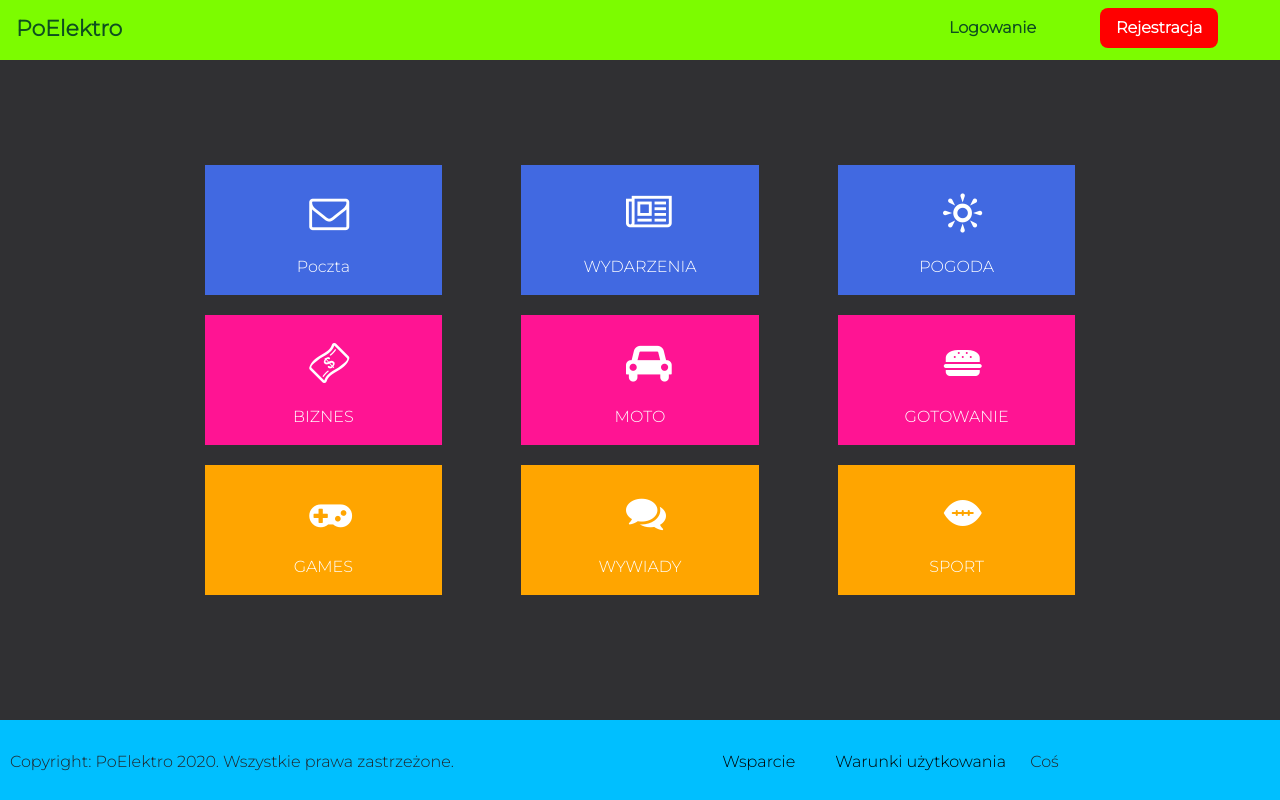
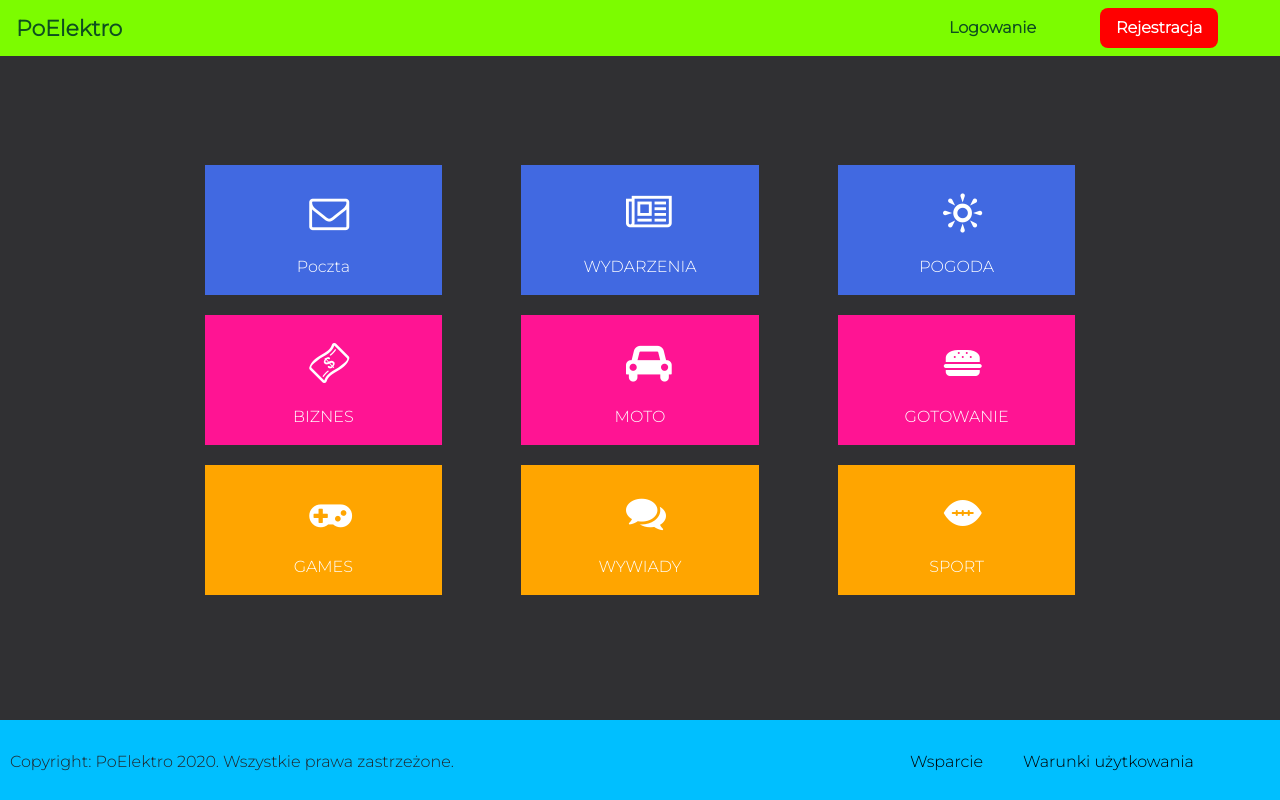
Before and after one commit to Hubertius/6-listopada, an Angular app: page /post in a window 1280 px wide. Built offline with nearby package versions, Linux system fonts and the light colour scheme.

Commit message:
23:27 5/11/2020

```diff
--- a/src/app/footer/footer.component.html
+++ b/src/app/footer/footer.component.html
@@ -1,6 +1,6 @@
-<footer class = " main_footer">
-  <div>
-    <p class = "main_footer_paragraph">Copyright: PoElektro 2020. Wszystkie prawa zastrzeżone.</p>
+<footer class = "main_footer">
+  <div >
+    <p>Copyright: PoElektro 2020. Wszystkie prawa zastrzeżone.</p>
   </div>
   <nav class = "main_nav">
     <ul class = "footer-list">
@@ -11,6 +11,5 @@
              <a href="#">Warunki użytkowania</a>
         </li>
     </ul>
-      Coś
   </nav>
 </footer>
--- a/src/app/footer/footer.component.scss
+++ b/src/app/footer/footer.component.scss
@@ -1,9 +1,9 @@
 footer{
   position: fixed;
-  left: 0px;
   width: 100%;
   bottom: 0px;
   height: 10%;
+  left:0px;
   padding: 10px;
   background-color:#00BFFF;
   z-index: 1;
@@ -12,11 +12,10 @@ footer{
   display:inline-block;
   vertical-align: middle;
 }
-
 .main_nav{
   display: inline-block;
   text-align: right;
-  width: calc(100% - 52%);
+  width: calc(100% - 500px);
   vertical-align: middle;
 }
 .footer-list{
@@ -27,7 +26,6 @@ footer{
 .footer-list-element{
   padding: 20px;
   display: inline-block;
-
 }
 .footer-list-element a{
   text-decoration: none;
--- a/src/app/header/header.component.scss
+++ b/src/app/header/header.component.scss
@@ -4,7 +4,6 @@
   top: 0px;
   left: 0px;
   width: 100%;
-  height: 7.5%;
   background-color:#7CFC00;
   padding:8px 16px;
   z-index: 1;
--- a/src/app/main/main.component.scss
+++ b/src/app/main/main.component.scss
@@ -1,7 +1,7 @@
 main{
   background-color: #303033;
   min-width: 330px;
-  height: 85%;
+  height: 86%;
   position: absolute;
   top: 56px;
   left: 0px;
```
Also changed, not shown: src/app/header/header.component.html (indentation only). Lines whose indentation alone changed are shown as unchanged.
